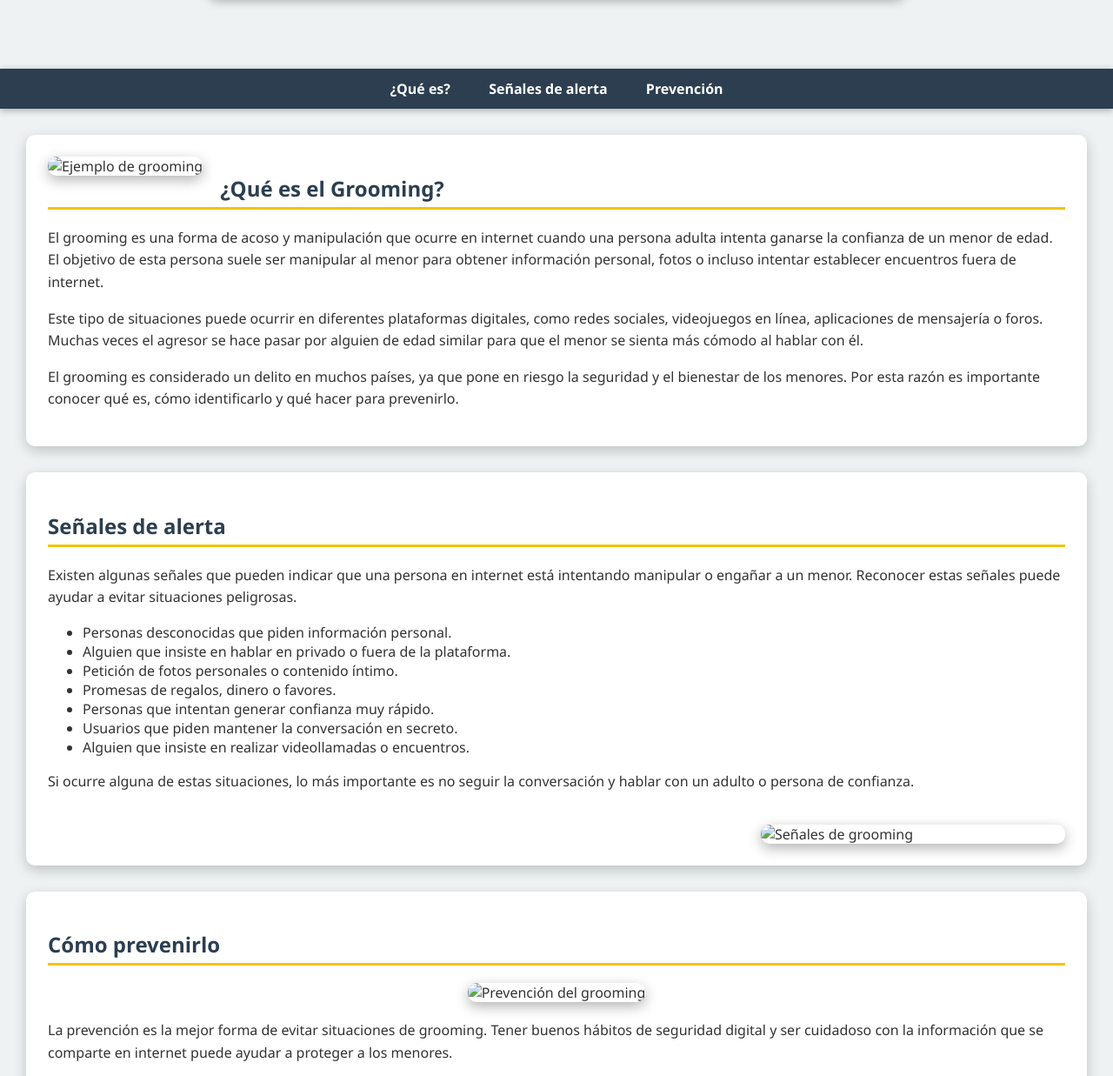
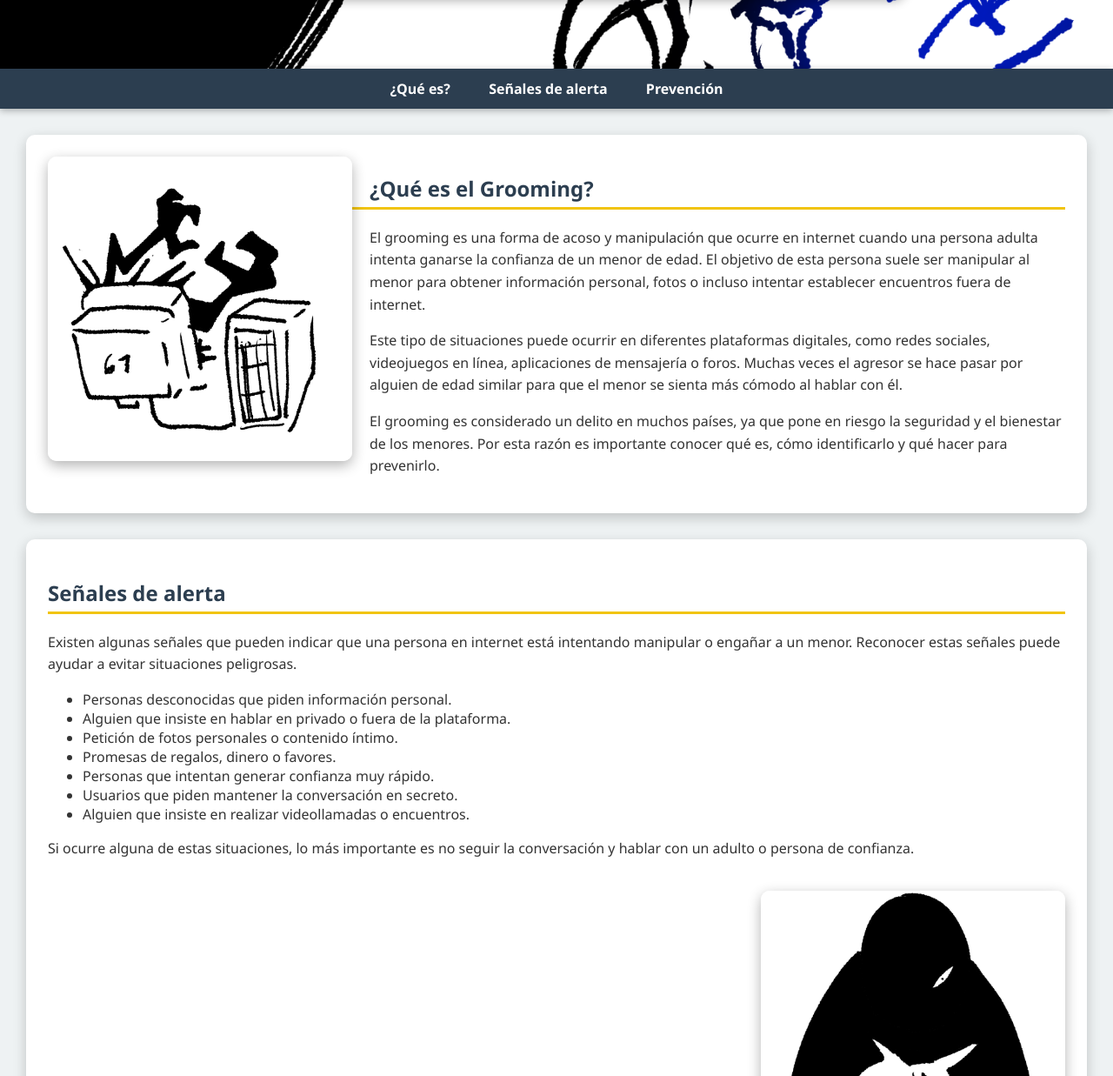
Before and after one commit to bebitoreza-hub/paginagrooming, a plain HTML site: page index.html in a window 1280 px wide. Shown: the part 171-1408 px from the top of the page at 87% size. Drawn offline with Linux system fonts and the light colour scheme.

Commit message:
Add files via upload

```diff
--- a/index.html
+++ b/index.html
@@ -24,7 +24,7 @@
 <section id="quees" class="tarjeta">
 
 <div class="izquierda">
-<img src="imagenes/imagen_Santi1.jpg" alt="Ejemplo de grooming" width="350">
+<img src=imagen_Santi1.jpg alt="Ejemplo de grooming" width="350">
 </div>
 
 <h2>¿Qué es el Grooming?</h2>
@@ -77,7 +77,7 @@ conversación y hablar con un adulto o persona de confianza.
 </p>
 
 <div class="derecha">
-<img src="imagenes/imagen_santi2.jpg" alt="Señales de grooming" width="350">
+<img src=imagen_santi2.jpg alt="Señales de grooming" width="350">
 </div>
 
 </section>
@@ -87,7 +87,7 @@ conversación y hablar con un adulto o persona de confianza.
 <h2>Cómo prevenirlo</h2>
 
 <div class="centro">
-<img src="imagenes/imagen_santi3.jpg" alt="Prevención del grooming" width="450">
+<img src=imagen_santi3.jpg alt="Prevención del grooming" width="450">
 </div>
 
 <p>
--- a/style.css
+++ b/style.css
@@ -14,7 +14,7 @@ color:#333;
 /* BANNER SUPERIOR */
 
 .banner{
-background-image: url("imagenes/baner.jpg");
+background-image: url(baner.jpg);
 background-size: cover;
 background-position: center;
 height:250px;
```
